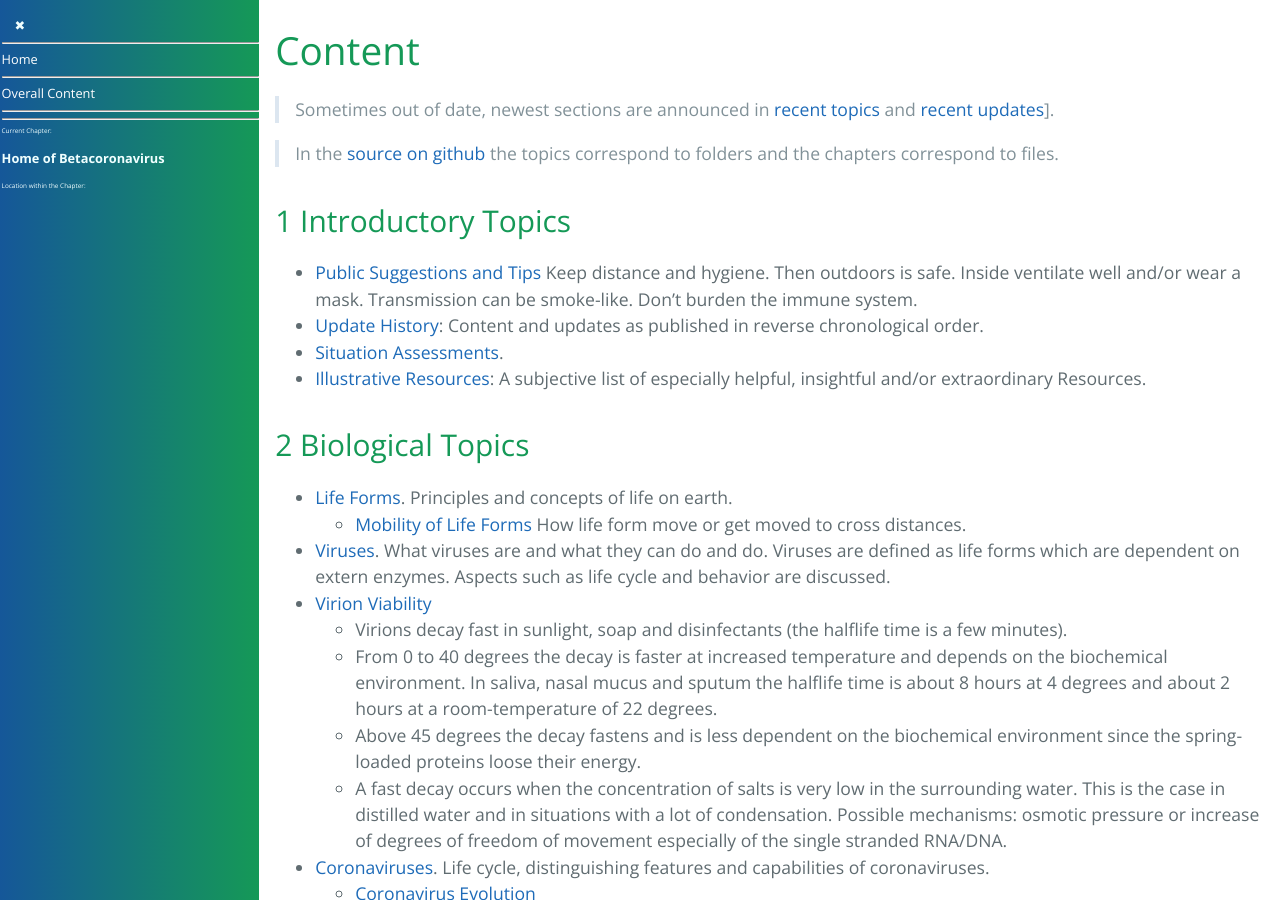
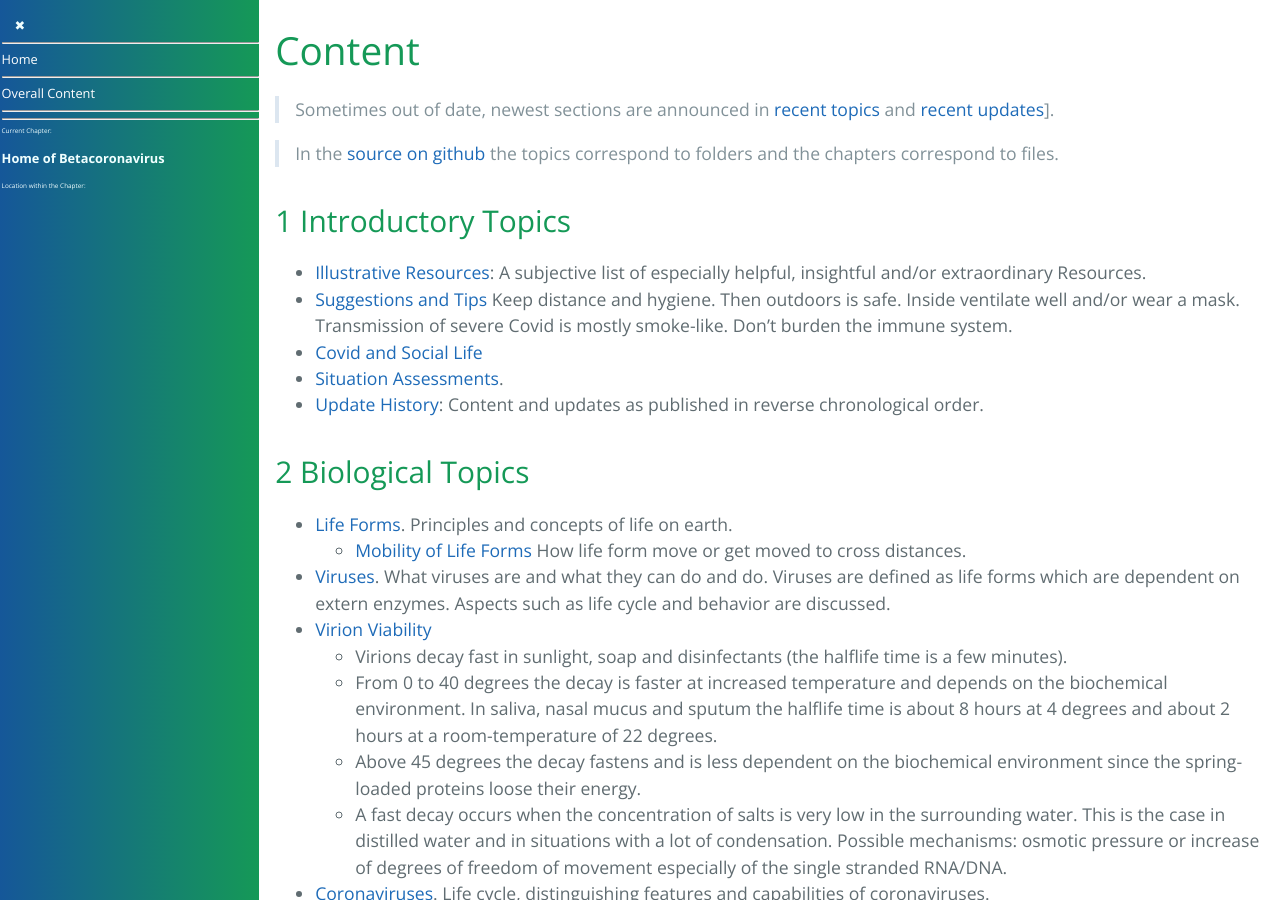
Before and after one commit to forestgrape/coronavirus, a Jekyll site: the page built from index.md, in a window 1280 px wide and 900 px high, scrolled down 5531 px. Built offline with Jekyll 4.4.1, drawn with Linux system fonts in a browser that asks for light colours; our own code applies the rules of GitHub Pages for plain Markdown files.

Commit message:
toc in index.md

```diff
--- a/index.md
+++ b/index.md
@@ -165,11 +165,14 @@ This section overviews the entire content. The [content section](#content) lists
 
 
 ### 1 Introductory Topics
-* [Public Suggestions and Tips](1_introduction/suggestions.md)
-    Keep distance and hygiene. Then outdoors is safe. Inside ventilate well and/or wear a mask. Transmission can be smoke-like. Don't burden the immune system.
+* [Illustrative Resources](1_introduction/illustrative_resources.md): A subjective list of especially helpful, insightful and/or extraordinary Resources.
+* [Suggestions and Tips](1_introduction/suggestions.md)
+    Keep distance and hygiene. Then outdoors is safe. Inside ventilate well and/or wear a mask. Transmission of severe Covid is mostly smoke-like. Don't burden the immune system.
+* [Covid and Social Life](./1_introduction/social_life.md)
+* [Situation Assessments](1_introduction/situation_assessments.md).
 * [Update History](1_introduction/update_history.md): Content and updates as published in reverse chronological order.
-* [Situation Assessments](1_introduction/situation_assessments.md).
-* [Illustrative Resources](1_introduction/illustrative_resources.md): A subjective list of especially helpful, insightful and/or extraordinary Resources.
+
+
 
 
 
```
